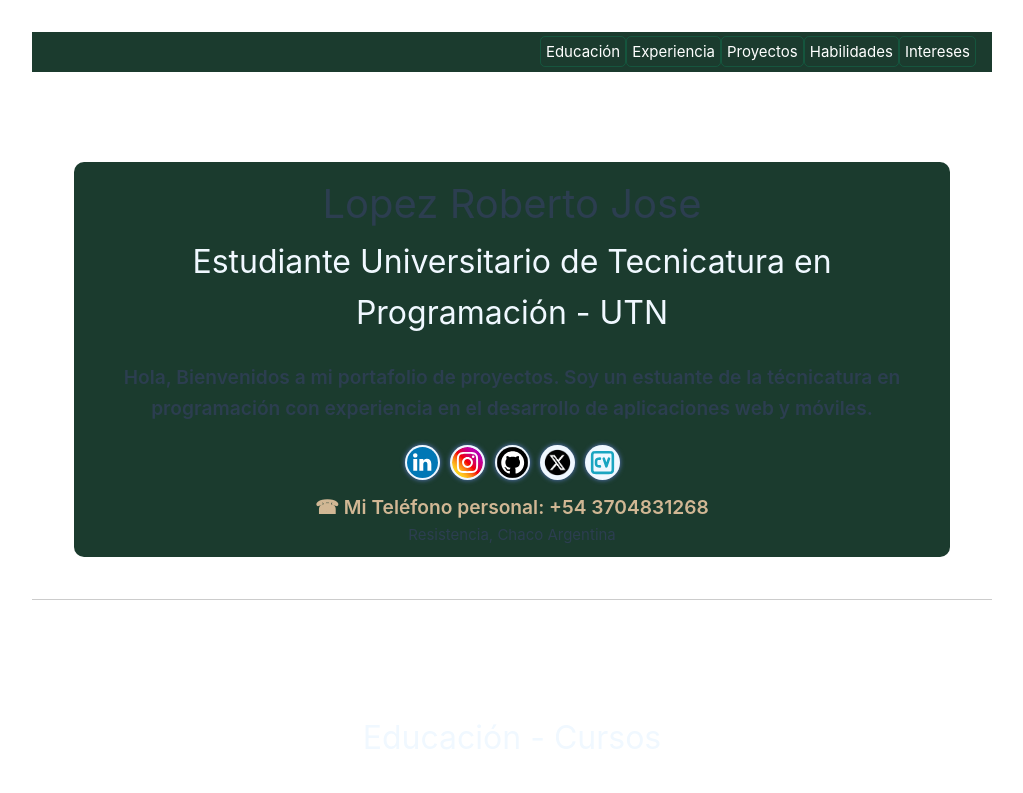
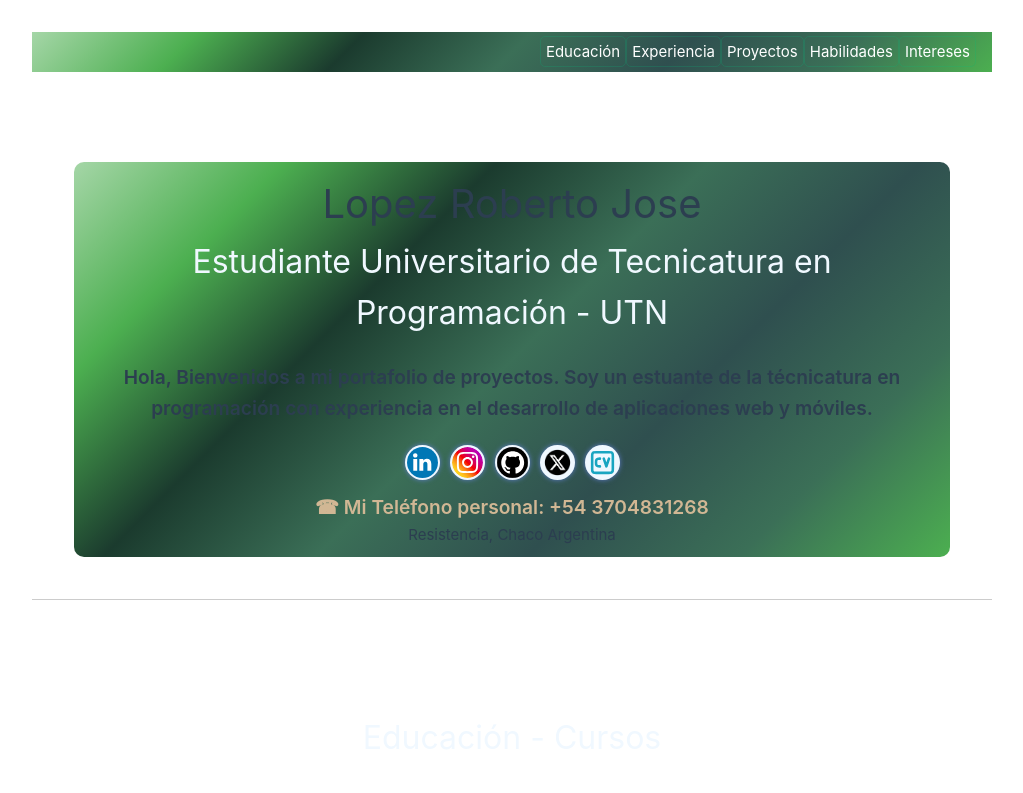
Before and after one commit to Roberto-JLopez/Portafolio-VueJs, a Vue app: page / in a window 1280 px wide. Shown: the top 793 px of the page, without its empty margins (128-1151 px from the left). Built offline with nearby package versions, Linux system fonts and the light colour scheme.

Commit message:
uploader

```diff
--- a/src/components/DatosPersonales.vue
+++ b/src/components/DatosPersonales.vue
@@ -51,7 +51,7 @@ p {
 }
 
 .card {
-  background-color: #1B3B2E;
+  background: linear-gradient(135deg,  #A5D6A7,#4CAF50, #1B3B2E,#3B6F57, #2F4F4F, #3B6F57, #4CAF50);
   border-radius: 10px;
   padding: 10px;
   margin: 10px;
--- a/src/components/HabilidadesComponente.vue
+++ b/src/components/HabilidadesComponente.vue
@@ -212,7 +212,7 @@ const habilidades = ref([
     background-position: center;
     background-repeat: no-repeat; */
     /*Fondo con gradiente*/
-   background: linear-gradient(135deg, #1B3B2E, #2F4F4F, #3B6F57, #4CAF50, #A5D6A7);
+    background: linear-gradient(135deg,  #A5D6A7,#4CAF50, #1B3B2E,#3B6F57, #2F4F4F, #3B6F57, #4CAF50);
     /*Fondo con color solido*/
     /* background-color: rgb(28, 41, 52); */
 }
--- a/src/components/NavBar.vue
+++ b/src/components/NavBar.vue
@@ -22,7 +22,7 @@ const navegacion= ref([
 
 <style scoped>
 .navbar {
-   background-color:#1B3B2E; /* Establece el color de fondo usando una variable CSS */
+   background: linear-gradient(135deg,  #A5D6A7,#4CAF50, #1B3B2E,#3B6F57, #2F4F4F, #3B6F57, #4CAF50); /* Establece el color de fondo usando una variable CSS */
     color: #fff; /* Establece el color del texto en blanco */
     padding: 0.5rem 1rem; /* Añade un padding de 0.5rem arriba y abajo, y 1rem a los lados */
     align-items: center; /* Centra verticalmente los elementos dentro de la navbar */
```
